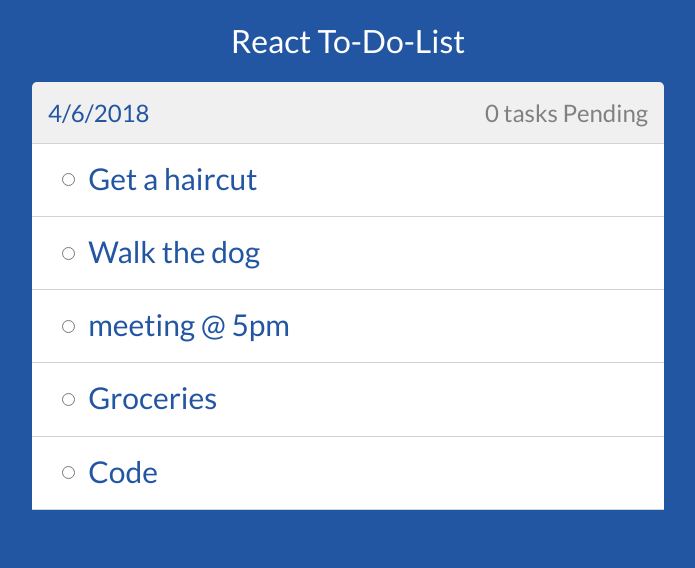
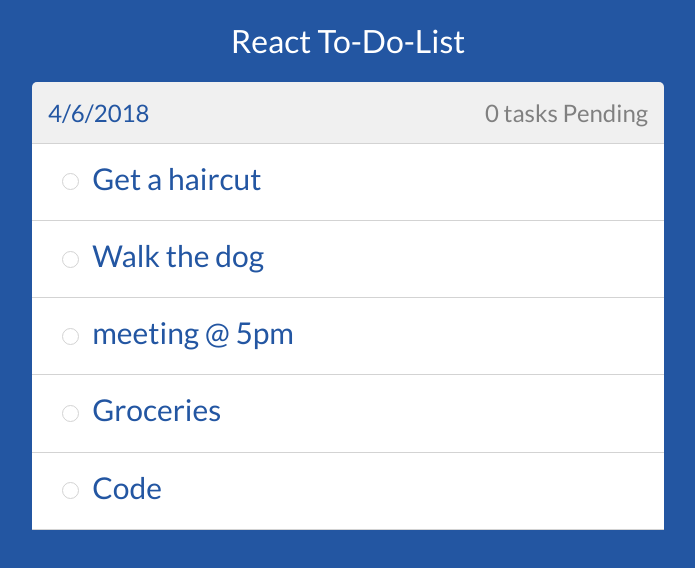
Before and after one commit to kevinlo123/react-to-do-list, a React app: page / in a window 1280 px wide. Shown: the top 568 px of the page, without its empty margins (292-987 px from the left). Built offline with nearby package versions, Linux system fonts and the light colour scheme.

Commit message:
got the task finished functionality working

```diff
--- a/src/components/Header.jsx
+++ b/src/components/Header.jsx
@@ -2,7 +2,7 @@ import React, {Component} from 'react';
 import '../stylesheets/Header.scss';
 
 class Header extends Component {
-  constructor(){
+  constructor() {
     super();
     let date = new Date();
     let dd = date.getDate();  //current day
--- a/src/components/To-do-item.jsx
+++ b/src/components/To-do-item.jsx
@@ -2,17 +2,34 @@ import React, {Component} from 'react';
 import '../stylesheets/To-do-item.scss';
 
 class ToDoItem extends Component {
-  constructor(){
-    super();
+  constructor(props) {
+    super(props);
     this.state = {
-      task: "Get a haircut"
+      taskDone: false,
+      item: "todo-item",
+      custom_radio: "custom-radio"
+    };
+  }
+  taskFinished() {
+    if(!this.state.taskDone){
+      this.setState({
+        taskDone: true,
+        item: "checked",
+        custom_radio: "custom-radio-checked"
+      });
+    }else if(this.state.taskDone){
+      this.setState({
+        taskDone: false,
+        item: "todo-item",
+        custom_radio: "custom-radio"
+      });
     }
   }
-  render(){
+  render() {
     return(
       <div className="task-container">
-        <input className="task-radio" type="radio" name="task-radio"/>
-        <h1 className="todo-item">{this.props.task}</h1>
+        <div className={this.state.custom_radio} onClick={this.taskFinished.bind(this)} ></div>
+        <h1 className={this.state.item}>{this.props.task}</h1>
       </div>
     );
   }
--- a/src/stylesheets/To-do-item.scss
+++ b/src/stylesheets/To-do-item.scss
@@ -1,7 +1,6 @@
 $lightgrey-header: #f0f0f0;
 $lightgrey: lightgrey;
 $blue: #2356A2;
-
 
 .task-container{
   background: white;
@@ -13,13 +12,31 @@ $blue: #2356A2;
   margin: 0 auto;
   padding: 1rem;
   border-bottom: 1px solid $lightgrey;
-  .todo-item{
+  .todo-item, .checked {
     margin: 0;
     font-weight: 100;
     font-size: 30px;
     color: $blue;
+    transition: .5s all;
   }
-  .task-radio {
+  .checked {
+    color: grey;
+    text-decoration: line-through;
+  }
+  .custom-radio, .custom-radio-checked {
+    border-radius: 50%;
+    height: 15px;
+    width: 15px;
+    border: 1px solid $lightgrey;
     margin: .85rem;
+    &:hover{
+      border: 1px solid $blue;
+      cursor: pointer;
+      transition: .5s all;
+    }
   }
 }
+
+.custom-radio-checked {
+  background: limegreen;
+}
```
